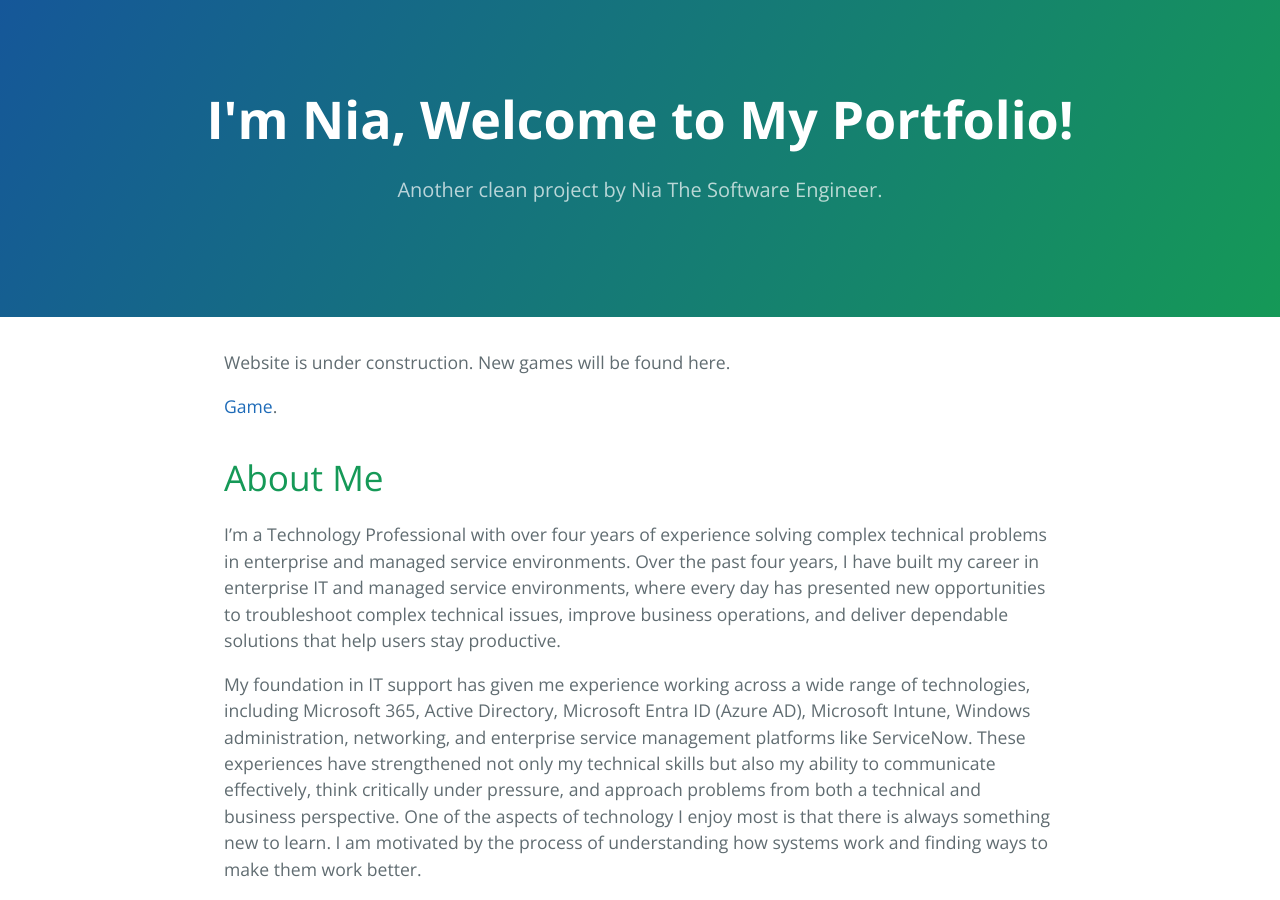
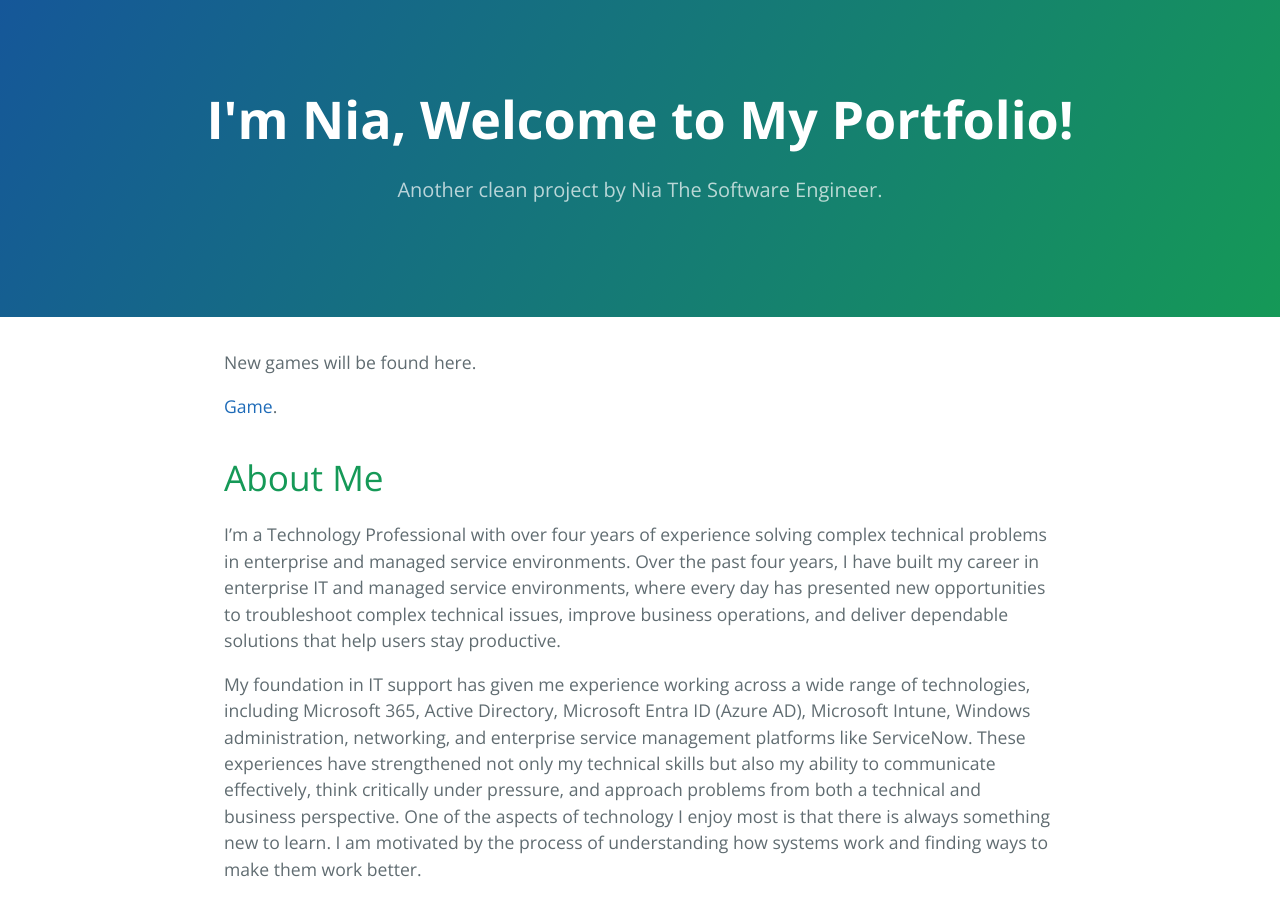
Before and after one commit to NiaGrayson/NiaTheSoftwareEngineer.github.io, a Jekyll site: the page built from index.md, in a window 1280 px wide and 900 px high. Built offline with Jekyll 4.4.1, drawn with Linux system fonts in a browser that asks for light colours.

Commit message:
Revise portfolio layout and content
Updated portfolio content and fixed formatting issues.

```diff
--- a/index.md
+++ b/index.md
@@ -2,7 +2,7 @@
 layout: default
 ---
 
-Website is under construction. New games will be found here.
+New games will be found here.
 
 [Game](./Game-page.html).
 
```
